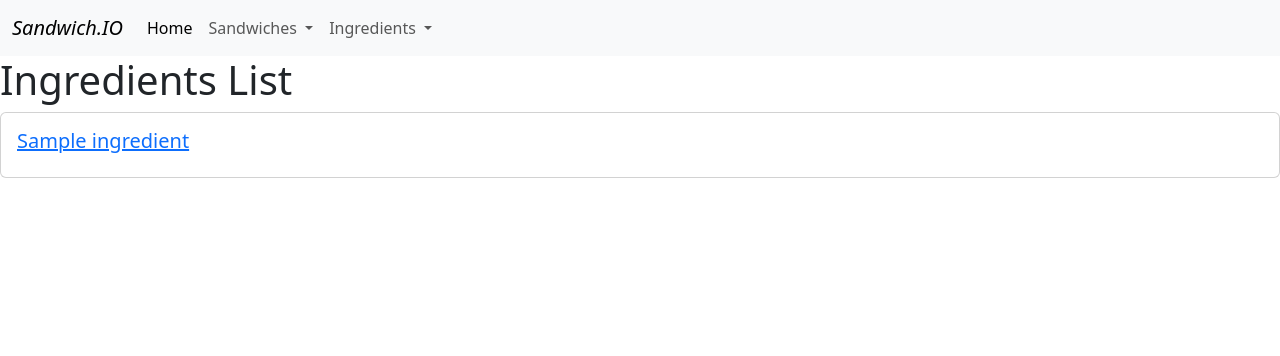
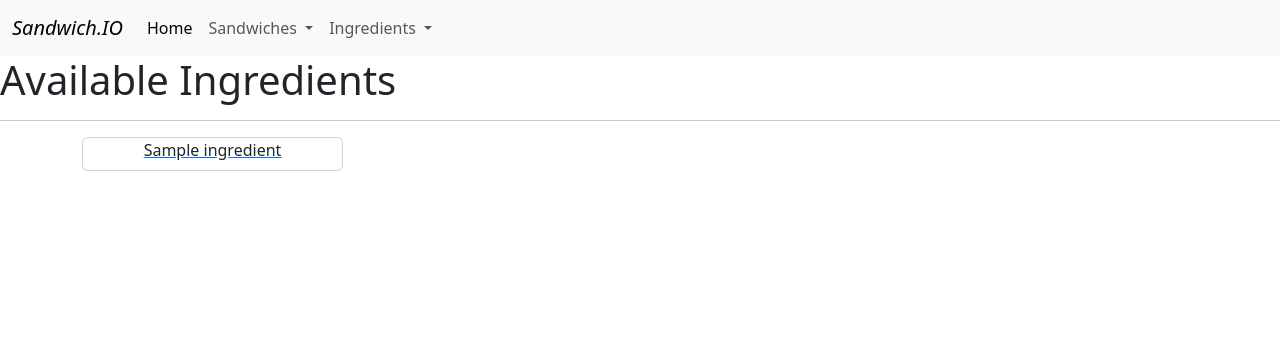
Before and after one commit to 2Clubs/sandwich.io, a Django app: template main_app/templates/main_app/ingredient_list.html in a window 1280 px wide. Shown: the top 356 px of the page. Run offline with Django 4.2, Linux system fonts and the light colour scheme; the template is opened without the code that fills it: values that come from a table or form of the project are taken from there, others are empty; tables that the repository leaves empty hold one stand-in row (values such as "Sample post"); parts of the project's set-up code (start-up, migrations or seed data) failed here and were passed over; some libraries are stand-ins or nearby versions.

Commit message:
corrects styling

```diff
--- a/main_app/templates/main_app/ingredient_list.html
+++ b/main_app/templates/main_app/ingredient_list.html
@@ -1,16 +1,20 @@
 {% extends 'base.html' %} {% block content %}
 
-<h1>Ingredients List</h1>
+<h1>Available Ingredients</h1>
+<hr>
 
-{% for ingredient in object_list %}
-<div class="card">
-    {% comment %} <a href="{% url 'ingredients_detail' ingredient.id %}"> {% endcomment %}
-    <a href="#">
-        <div class="card-body">
-            <h5 class="card-title">{{ ingredient.name }}</h5>
+<div class="container text-center">
+    <div class="row row-cols-4">
+        {% for ingredient in object_list %}
+        <div class="col">
+            <a href="#">
+                <div class='card'>
+                    <span class="card-title">{{ ingredient.name }}</span>
+                </div>
+            </a>
         </div>
-    </a>
+      {% endfor %}
+    </div>
 </div>
-{% endfor %}
 
 {% endblock content %}
```
